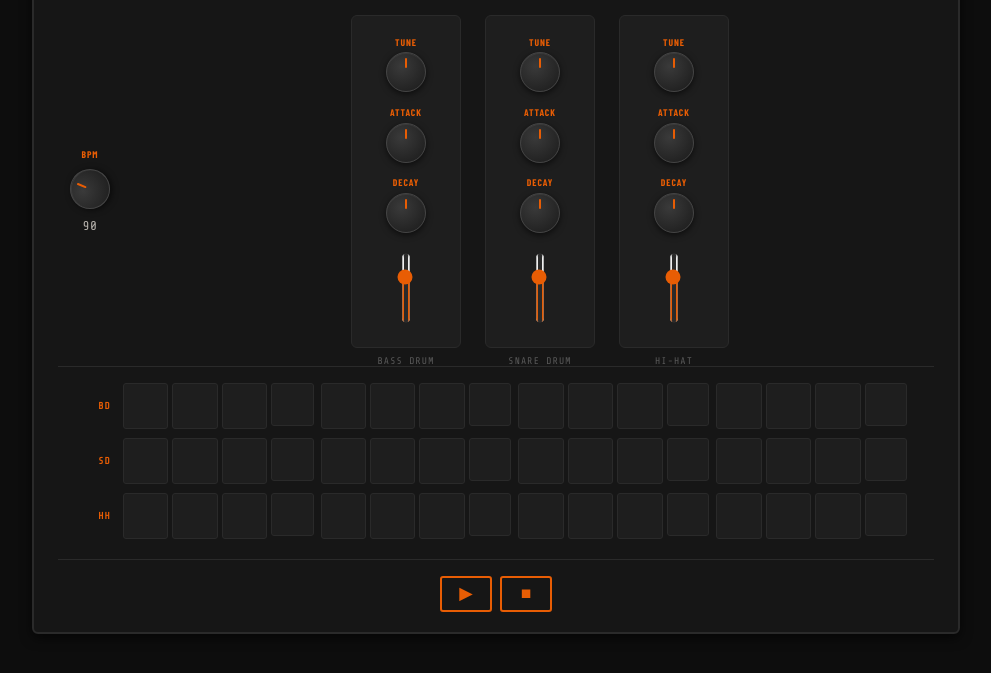
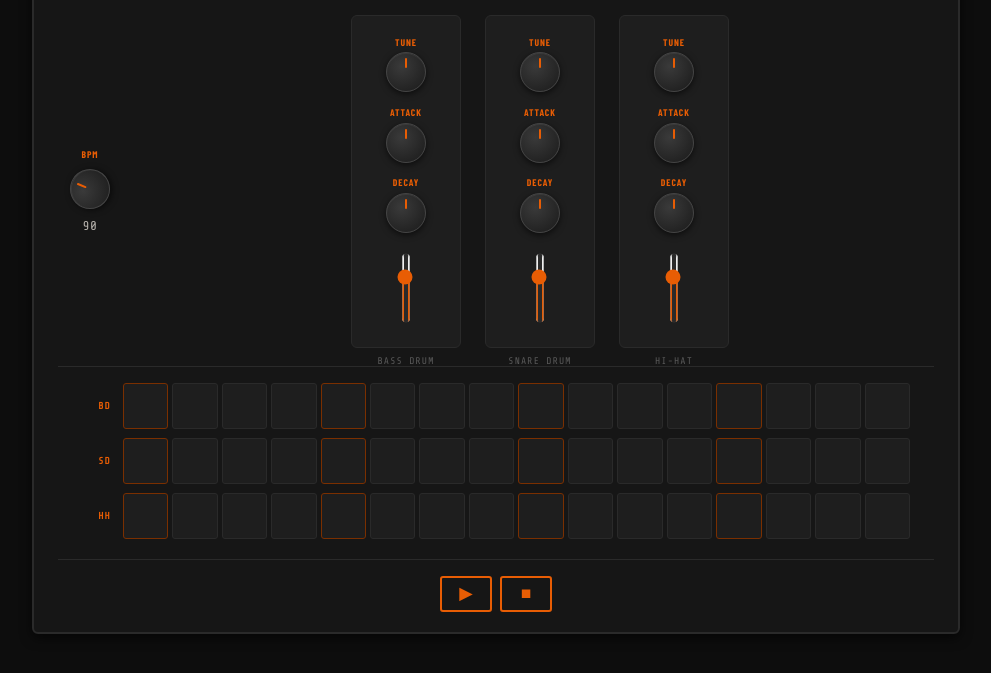
Before and after one commit to benoitantelme/drumm.js, a website built with Vite: page index.html in a window 1280 px wide. Both pictures are taken after a click on the button "START". Shown: the part 115-788 px from the top of the page, without its empty margins (144-1135 px from the left). Built offline with nearby package versions, Linux system fonts and the light colour scheme; a web font is replaced by a local one.

Commit message:
Down beats UI

```diff
--- a/src/style.css
+++ b/src/style.css
@@ -502,15 +502,15 @@ body {
   border-radius: var(--radius-sm);
   cursor: pointer;
   transition: background 0.08s, border-color 0.08s, box-shadow 0.08s;
-  /* Group beats visually: slight gap after every 4th step */
 }
 
-.dm-seq-step:nth-child(4n) {
-  margin-right: 3px;
+/* First step of every beat group (1, 5, 9, 13) gets an accent border */
+.dm-seq-step:nth-child(4n+1) {
+  border-color: var(--accent-dim);
 }
 
 .dm-seq-step:hover {
-  border-color: var(--accent-dim);
+  border-color: var(--accent);
   background: rgba(232, 93, 4, 0.1);
 }
 
```
